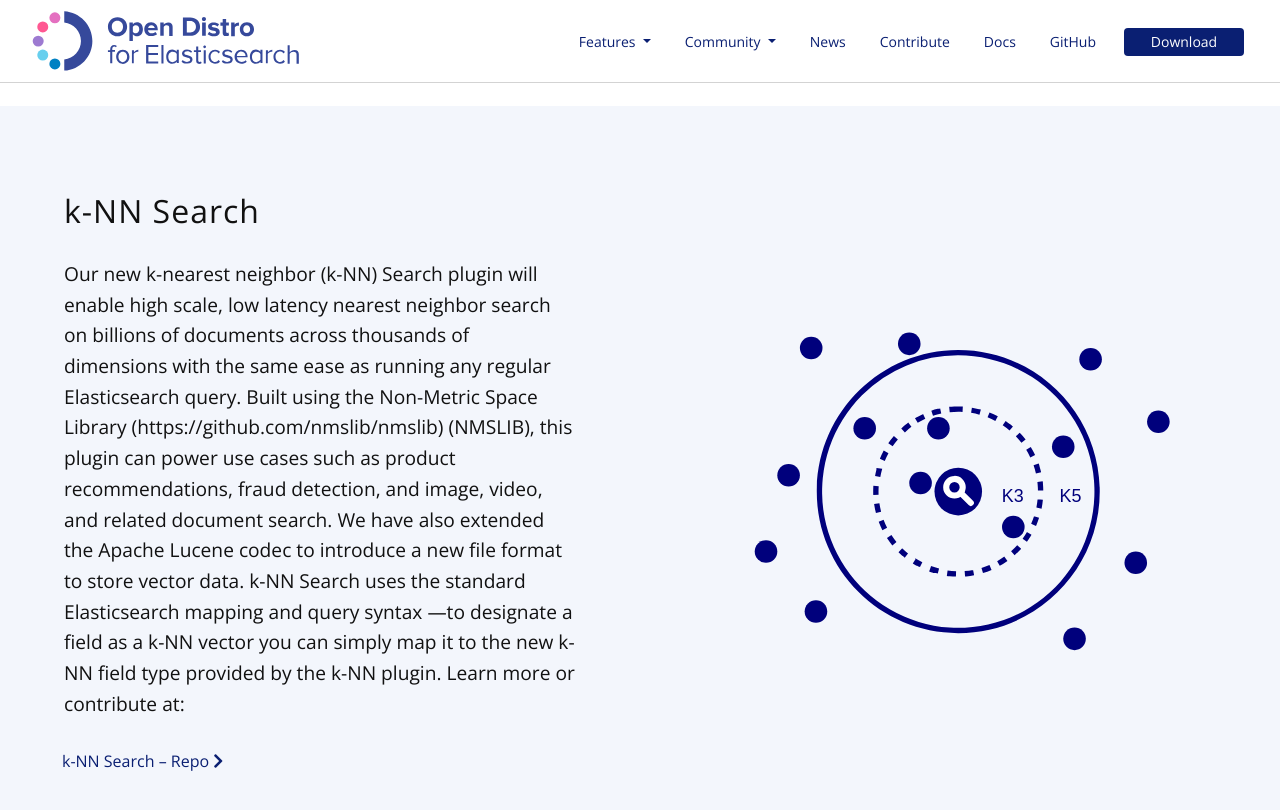
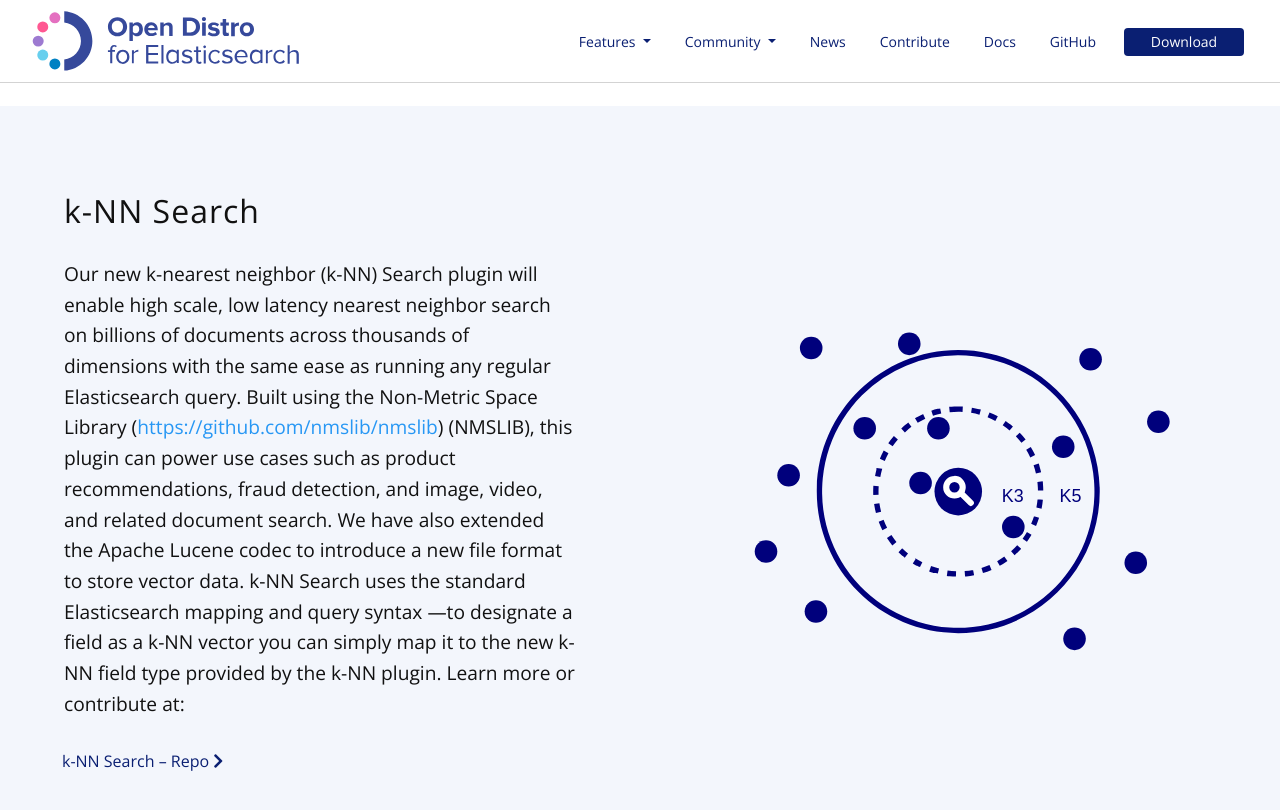
Before and after one commit to opendistro/for-elasticsearch, a Jekyll site: the page built from features/comingsoon.md, in a window 1280 px wide and 900 px high, scrolled down 530 px. Shown: the top 810 px of the window. Built offline with Jekyll 4.4.1, drawn with Linux system fonts in a browser that asks for light colours.

Commit message:
Update comingsoon.yaml

```diff
--- a/_data/pages/es/comingsoon.yaml
+++ b/_data/pages/es/comingsoon.yaml
@@ -9,7 +9,7 @@
 features:
 
   - title: k-NN Search
-    content: Our new k-nearest neighbor (k-NN) Search plugin will enable high scale, low latency nearest neighbor search on billions of documents across thousands of dimensions with the same ease as running any regular Elasticsearch query. Built using the Non-Metric Space Library (https://github.com/nmslib/nmslib) (NMSLIB), this plugin can power use cases such as product recommendations, fraud detection, and image, video, and related document search. We have also extended the Apache Lucene codec to introduce a new file format to store vector data. k-NN Search uses the standard Elasticsearch mapping and query syntax —to designate a field as a k-NN vector you can simply map it to the new k-NN field type provided by the k-NN plugin. Learn more or contribute at&#58;
+    content: Our new k-nearest neighbor (k-NN) Search plugin will enable high scale, low latency nearest neighbor search on billions of documents across thousands of dimensions with the same ease as running any regular Elasticsearch query. Built using the Non-Metric Space Library (<a href="https://github.com/nmslib/nmslib">https://github.com/nmslib/nmslib</a>) (NMSLIB), this plugin can power use cases such as product recommendations, fraud detection, and image, video, and related document search. We have also extended the Apache Lucene codec to introduce a new file format to store vector data. k-NN Search uses the standard Elasticsearch mapping and query syntax —to designate a field as a k-NN vector you can simply map it to the new k-NN field type provided by the k-NN plugin. Learn more or contribute at&#58;
     img: "/assets/media/illustrations/K-nn-2.svg"
     action_learn:
       label: 'k-NN Search – Repo'
```
